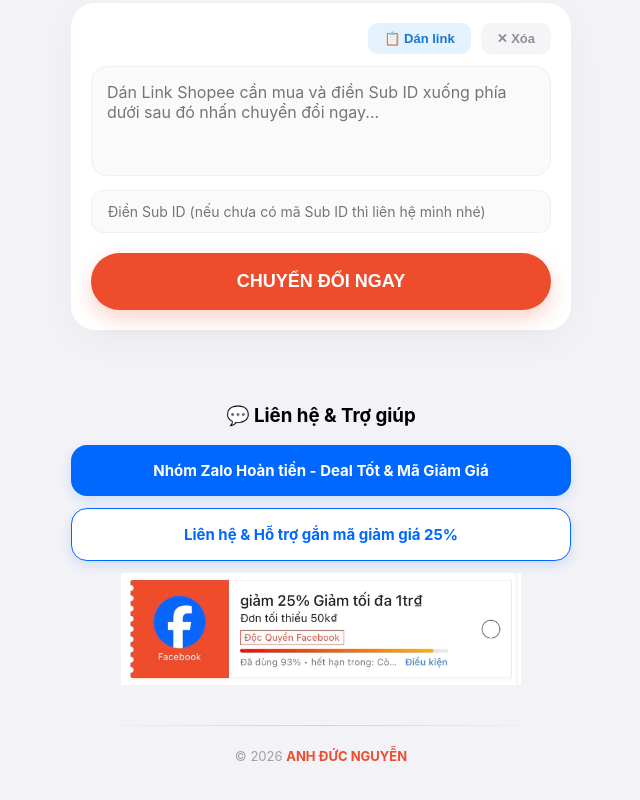
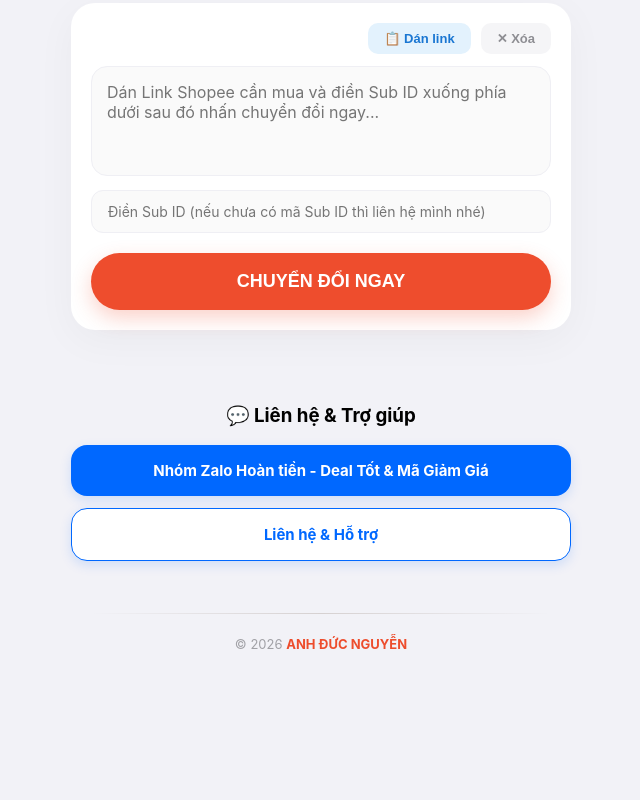
Before and after one commit to DuyKhaVDK/cashbackshopee, a website: page index.html in a window 1280 px wide. Shown: the part 102-902 px from the top of the page, without its empty margins (319-959 px from the left). After the commit the page ends 817 px from the top, so only its background shows below. Drawn offline with Linux system fonts and the light colour scheme.

Commit message:
Update index.html

```diff
--- a/index.html
+++ b/index.html
@@ -177,9 +177,9 @@
     <div class="contact-section">
         <h3>💬 Liên hệ & Trợ giúp</h3>
         <a href="https://zalo.me/g/hxgulu883" target="_blank" class="btn-zalo">Nhóm Zalo Hoàn tiền - Deal Tốt & Mã Giảm Giá</a>
-        <a href="https://zalo.me/84357909268" target="_blank" class="btn-zalo btn-help">Liên hệ & Hỗ trợ gắn mã giảm giá 25%</a>
+        <a href="https://zalo.me/84357909268" target="_blank" class="btn-zalo btn-help">Liên hệ & Hỗ trợ</a>
     </div>
-    <img width="400px" height="auto" src="251tr.jpg" alt="" style="display:block; margin: 0 auto;">
+    <!-- <img width="400px" height="auto" src="251tr.jpg" alt="" style="display:block; margin: 0 auto;"> -->
 
     <footer>
         <div style="height:1px; background:linear-gradient(to right, transparent, #d6d1d1, transparent); margin-bottom:20px;"></div>
```
